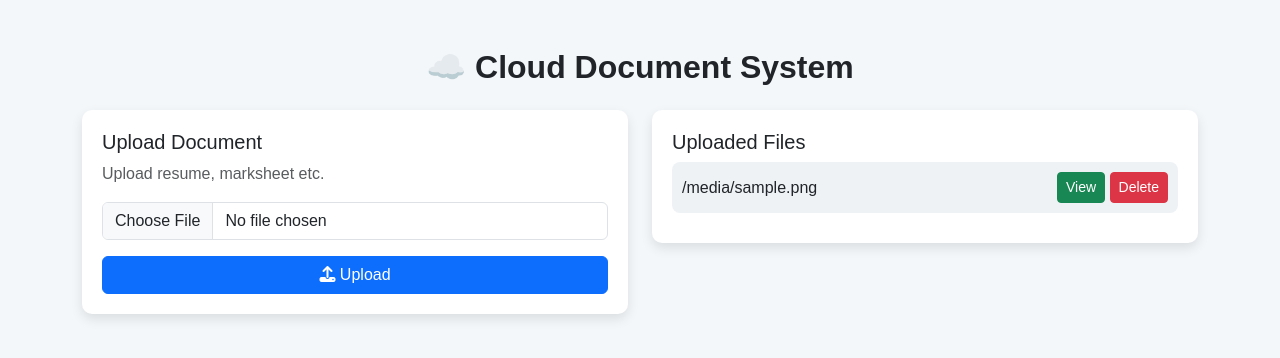
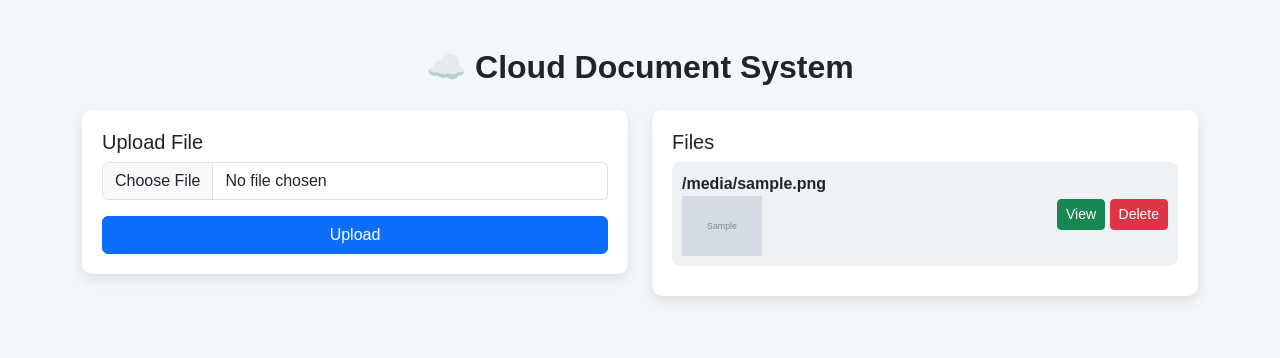
Before and after one commit to vijay7224/google_sheet_database, a Flask app: template sqlite/templates/index.html in a window 1280 px wide. Shown: the top 358 px of the page. Run offline with Flask 3, Linux system fonts and the light colour scheme; the template is opened without the code that fills it: most values are stand-ins (such as "Sample title", 1, 10 or a date in 2020); grey boxes marked "Sample" are stand-in pictures; some libraries are stand-ins or nearby versions.

Commit message:
Update index.html

```diff
--- a/sqlite/templates/index.html
+++ b/sqlite/templates/index.html
@@ -1,7 +1,7 @@
 <!DOCTYPE html>
 <html lang="en">
 <head>
-    <title>Document Upload System</title>
+    <title>Cloud Document System</title>
 
     <meta name="viewport" content="width=device-width, initial-scale=1">
 
@@ -23,45 +23,41 @@
 
     <div class="row">
 
-        <!-- Upload Section -->
+        <!-- Upload -->
         <div class="col-md-6">
             <div class="card-box">
-
-                <h5>Upload Document</h5>
-                <p class="text-muted">Upload resume, marksheet etc.</p>
-
+                <h5>Upload File</h5>
                 <form action="/upload" method="POST" enctype="multipart/form-data">
                     <input type="file" name="file" class="form-control mb-3" required>
 
                     <button class="btn btn-primary w-100">
-                        <i class="fas fa-upload"></i> Upload
+                        Upload
                     </button>
                 </form>
-
             </div>
         </div>
 
-        <!-- File List -->
+        <!-- Files -->
         <div class="col-md-6">
             <div class="card-box">
-
-                <h5>Uploaded Files</h5>
+                <h5>Files</h5>
 
                 {% for file in files %}
                 <div class="file-item">
 
-                    <span>{{ file.filename }}</span>
+                    <div>
+                        <strong>{{ file.filename }}</strong><br>
+
+                        {% if file.type == 'pdf' %}
+                            <a href="{{ file.url }}" target="_blank">📄 View PDF</a>
+                        {% else %}
+                            <img src="{{ file.url }}" width="80">
+                        {% endif %}
+                    </div>
 
                     <div>
-                        <!-- View -->
-                        <a href="{{ file.url }}" target="_blank" class="btn btn-success btn-sm">
-                            View
-                        </a>
-
-                        <!-- Delete -->
-                        <a href="/delete/{{ file._id }}" class="btn btn-danger btn-sm">
-                            Delete
-                        </a>
+                        <a href="{{ file.url }}" target="_blank" class="btn btn-success btn-sm">View</a>
+                        <a href="/delete/{{ file._id }}" class="btn btn-danger btn-sm">Delete</a>
                     </div>
 
                 </div>
```
